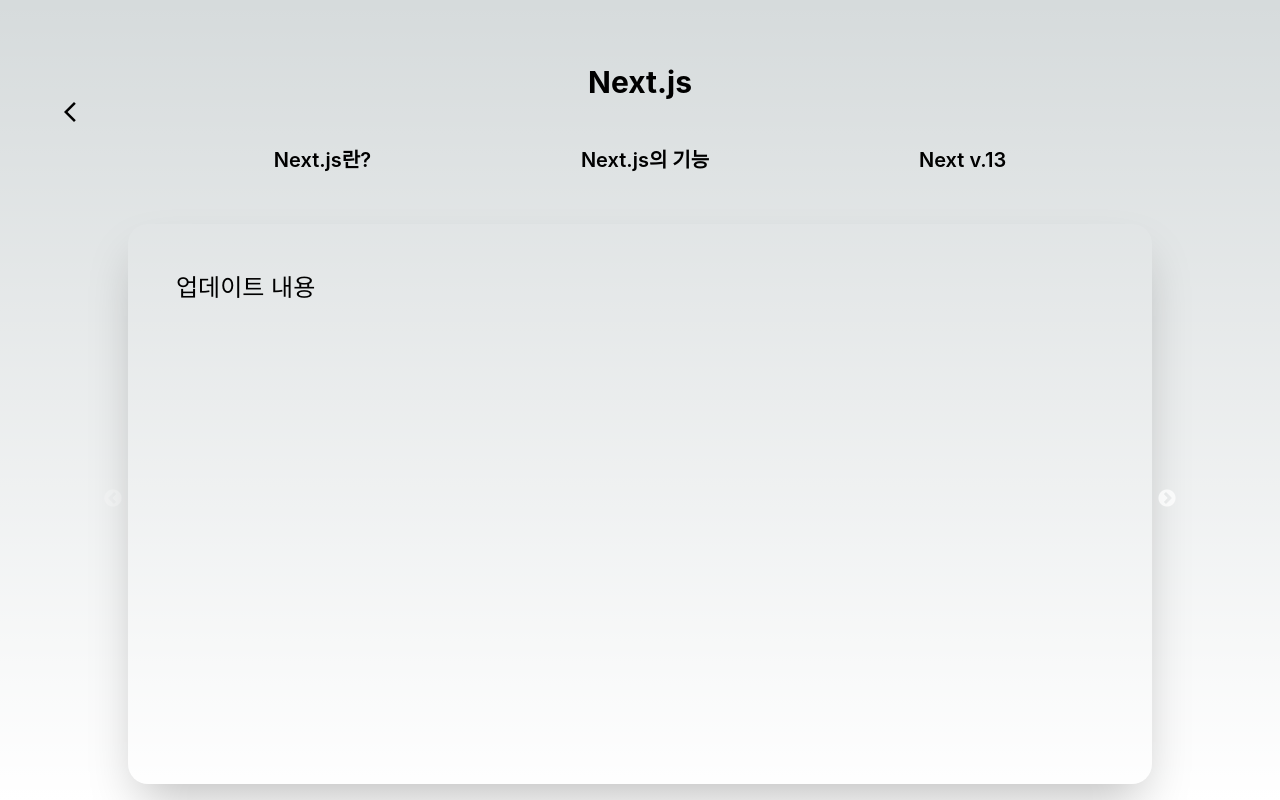
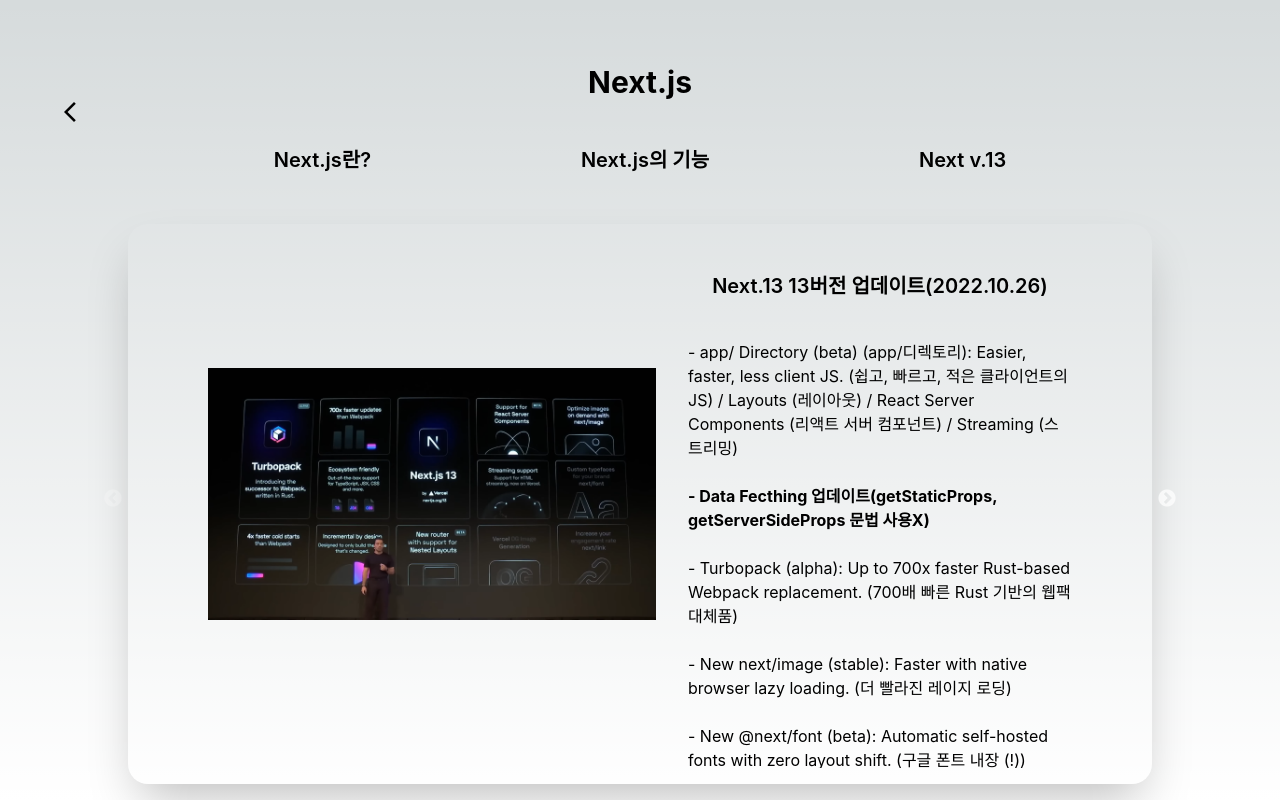
Before and after one commit to SeongSilver/Test_Next, a Next.js app in the folder test_next/: page /NextExplanation in a window 1280 px wide. Both pictures are taken after a click on the element "Next v.13". Built offline with nearby package versions, Linux system fonts and the light colour scheme; a web font is replaced by a local one.

Commit message:
Feat : Next.13 Intro 작성

```diff
--- /dev/null
+++ b/test_next/components/Next.js/Next13/Next13Function.tsx
@@ -0,0 +1,24 @@
+import React from 'react';
+import Image from 'next/image';
+
+function Next13Function() {
+  return (
+    <div className="flex justify-evenly mt-12">
+      <div className="w-[30vw] h-full mt-12">
+        <Image
+          src="/image/Next.js/Next13/Next13.png"
+          alt="next13"
+          width={700}
+          height={400}
+        />
+      </div>
+      <div className="w-[30vw] h-full">
+        <h1 className="text-xl text-center font-semibold mb-4">
+          app / Directory
+        </h1>
+      </div>
+    </div>
+  );
+}
+
+export default Next13Function;
--- /dev/null
+++ b/test_next/components/Next.js/Next13/Next13Intro.tsx
@@ -0,0 +1,57 @@
+import React from 'react';
+import Image from 'next/image';
+
+function Next13Intro() {
+  return (
+    <div className="flex justify-evenly">
+      <div className="w-[35vw] h-full mt-24">
+        <Image
+          src="/image/Next.js/Next13/Next13.png"
+          alt="next13"
+          width={700}
+          height={400}
+        />
+      </div>
+      <div className="w-[30vw] h-full">
+        <h1 className="text-xl text-center font-semibold mb-4">
+          Next.13 13버전 업데이트(2022.10.26)
+        </h1>
+        <br />
+        <p>
+          - app/ Directory (beta) (app/디렉토리): Easier, faster, less client
+          JS. (쉽고, 빠르고, 적은 클라이언트의 JS) / Layouts (레이아웃) / React
+          Server Components (리액트 서버 컴포넌트) / Streaming (스트리밍)
+        </p>
+        <br />
+        <p>
+          <b>
+            - Data Fecthing 업데이트(getStaticProps, getServerSideProps 문법
+            사용X)
+          </b>
+        </p>
+        <br />
+        <p>
+          - Turbopack (alpha): Up to 700x faster Rust-based Webpack replacement.
+          (700배 빠른 Rust 기반의 웹팩 대체품)
+        </p>
+        <br />
+        <p>
+          - New next/image (stable): Faster with native browser lazy loading.
+          (더 빨라진 레이지 로딩)
+        </p>
+        <br />
+        <p>
+          - New @next/font (beta): Automatic self-hosted fonts with zero layout
+          shift. (구글 폰트 내장 (!))
+        </p>
+        <br />
+        <p>
+          - Improved next/link: Simplified API with automatic a tag(자식 요소로
+          a태그 불필요)
+        </p>
+      </div>
+    </div>
+  );
+}
+
+export default Next13Intro;
--- a/test_next/components/Next.js/NextJS13.tsx
+++ b/test_next/components/Next.js/NextJS13.tsx
@@ -1,12 +1,17 @@
 import React from 'react';
 import SliderContainer from '../common/SliderContainer';
+import Next13Intro from './Next13/Next13Intro';
+import Next13Function from './Next13/Next13Function';
 
 function NextJS13() {
   return (
     <SliderContainer>
-      <div className="slider text-2xl">업데이트 내용</div>
-      <div className="slider"> 22222 </div>
-      <div className="slider">출처</div>
+      <div className="slider">
+        <Next13Intro />
+      </div>
+      <div className="slider">
+        <Next13Function />
+      </div>
     </SliderContainer>
   );
 }
```
Also changed, not shown: test_next/public/image/Next.js/Next13/next13.png (added).
